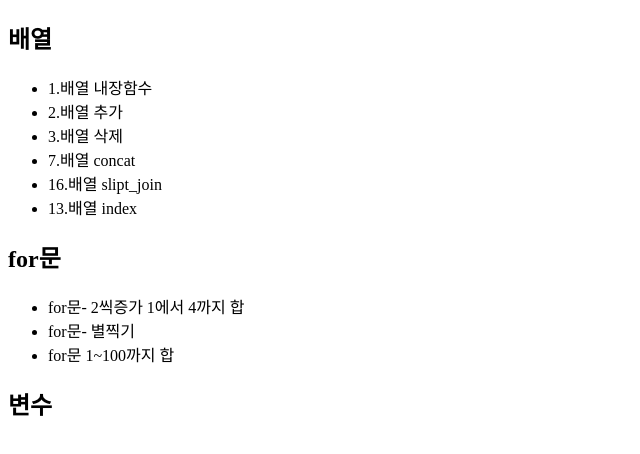
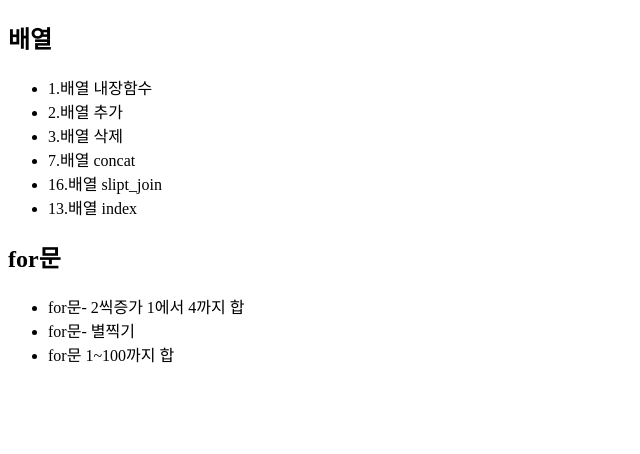
Before and after one commit to k-metaverse/codingTest, a plain HTML site: page js50/index.html in a window 1280 px wide. Shown: the whole page, without its empty margins (0-640 px from the left). Drawn offline with Linux system fonts and the light colour scheme.

Commit message:
변수삭제

```diff
--- a/js50/index.html
+++ b/js50/index.html
@@ -22,7 +22,7 @@
 		<li>for문- 별찍기</li>
 		<li>for문 1~100까지 합</li>
 	</ul>
-	<h2>변수</h2>
+
 
 </body>
 </html>
```
